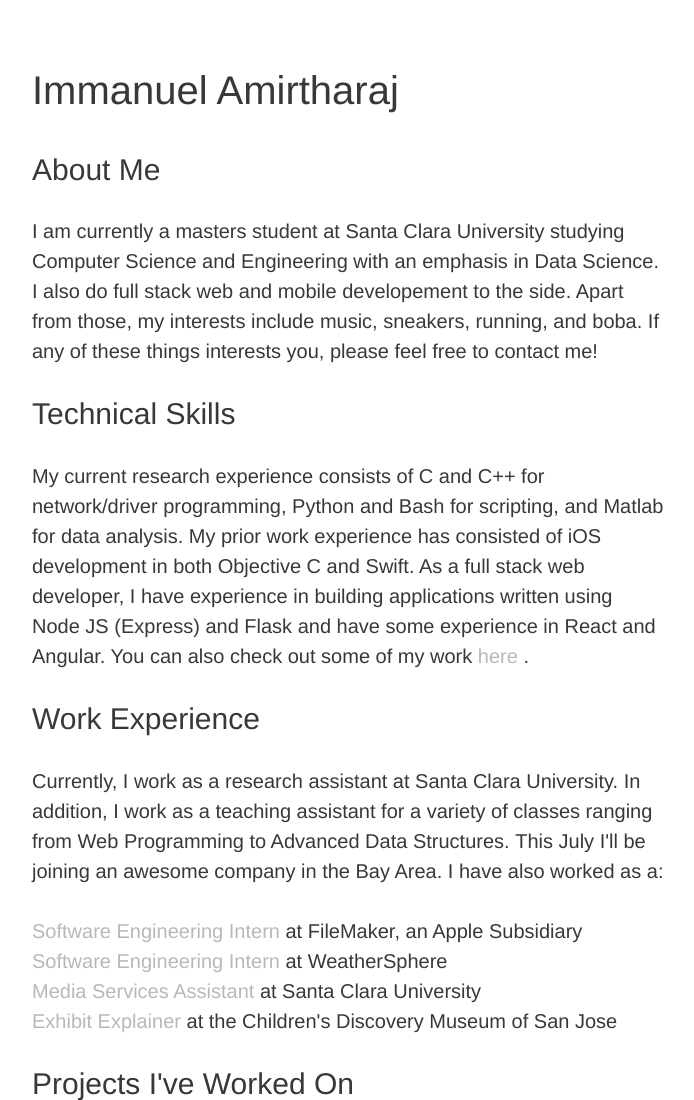
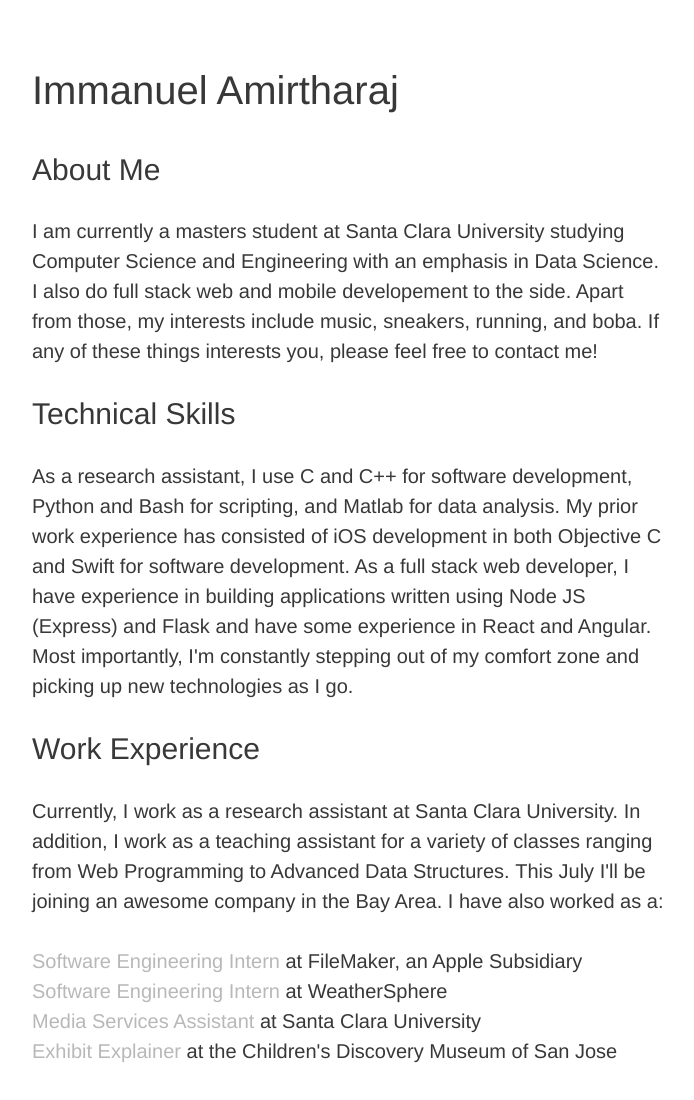
Before and after one commit to lilwizeguy/lilwizeguy.github.io, a plain HTML site: page index.html in a window 1280 px wide. Shown: the top 1100 px of the page, without its empty margins (292-986 px from the left). Drawn offline with Linux system fonts and the light colour scheme.

Commit message:
changed technical skills

```diff
--- a/index.html
+++ b/index.html
@@ -131,7 +131,7 @@
             <div class="sectionWrapper">
                 <h2>Technical Skills</h2>
                 <div>
-                    My current research experience consists of C and C++ for network/driver programming, Python and Bash for scripting, and Matlab for data analysis.  My prior work experience has consisted of iOS development in both Objective C and Swift.  As a full stack web developer, I have experience in building applications written using Node JS (Express) and Flask and have some experience in React and Angular.  You can also check out some of my work <a href="http://madebymanny.com" >here </a>.
+                    As a research assistant, I use C and C++ for software development, Python and Bash for scripting, and Matlab for data analysis.  My prior work experience has consisted of iOS development in both Objective C and Swift for software development.  As a full stack web developer, I have experience in building applications written using Node JS (Express) and Flask and have some experience in React and Angular.  Most importantly, I'm constantly stepping out of my comfort zone and picking up new technologies as I go.
                 </div>
             </div>
 
```
